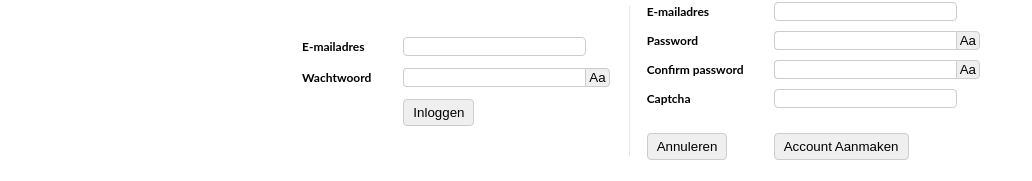
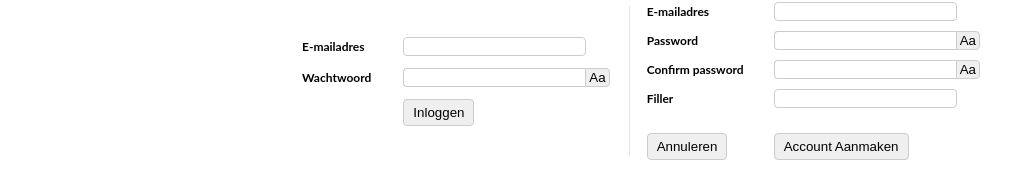
Before and after one commit to IliassNassibane/ng-loginpage, an Angular app: page / in a window 1280 px wide. Shown: the part 163-344 px from the top of the page, without its empty margins (0-1032 px from the left). Built offline with nearby package versions, Linux system fonts and the light colour scheme.

Commit message:
[UPDATE] stylesheets with Lato-font...

```diff
--- a/src/app/app-pages/createlogin-page/createlogin-page.component.css
+++ b/src/app/app-pages/createlogin-page/createlogin-page.component.css
@@ -9,7 +9,7 @@ td {
 
 label {
   font-size: 12px;
-  font-family: Lato;
+  font-family: 'Lato', sans-serif;
   font-weight: bold;
 }
 
--- a/src/app/app-pages/createlogin-page/createlogin-page.component.html
+++ b/src/app/app-pages/createlogin-page/createlogin-page.component.html
@@ -27,7 +27,7 @@
       </tr>
       <tr>
         <td>
-          <label>Captcha</label>
+          <label>Filler</label>
         </td>
         <td>
           <input type="text" id="logincreate-filler">
--- a/src/app/app-pages/login-page/login-page.component.css
+++ b/src/app/app-pages/login-page/login-page.component.css
@@ -4,7 +4,7 @@ td {
 
 label {
   font-size: 12px;
-  font-family: Lato;
+  font-family: 'Lato', sans-serif;
   font-weight: bold;
 }
 
--- a/src/app/app.component.css
+++ b/src/app/app.component.css
@@ -1,5 +1,5 @@
 p {
-  font-family: Lato;
+  font-family: 'Lato', sans-serif;
 }
 
 #login-container {
--- a/src/app/top-bar/top-bar.component.css
+++ b/src/app/top-bar/top-bar.component.css
@@ -3,7 +3,7 @@ table {
 }
 
 a, h2, p {
-  font-family: Lato;
+  font-family: 'Lato', sans-serif;
   text-align: center;
   padding: 0;
   margin: 0;
```
